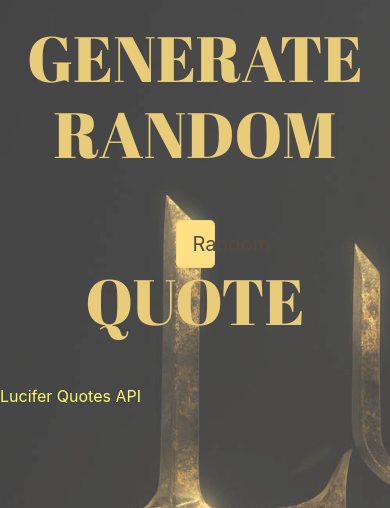
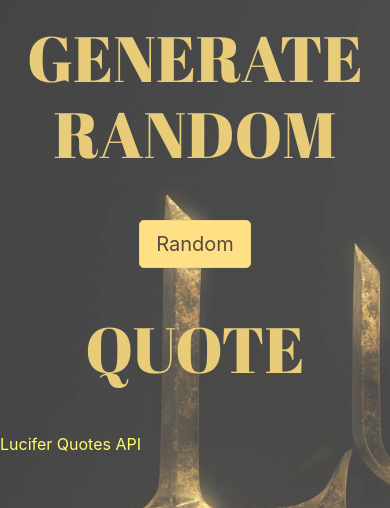
Before and after one commit to Chetsxx/lucifer_quotes, a Flask app: page / in a window 390 px wide. Shown: the top 508 px of the page. Run offline with Flask 2, Linux system fonts and the light colour scheme.

Commit message:
mobile friendly button

```diff
--- a/static/styles.css
+++ b/static/styles.css
@@ -58,6 +58,7 @@ h1 {
     align-items: center;
     justify-content: center;
     text-align: center;
+
 }
 
 
@@ -66,13 +67,10 @@ h1 {
 }
 
 .btn {
-    position: absolute;
     color: #59493F;
     background-color: #FFE085;
     border-color: #F2D57E;
     align:center;
-    left: 45%;
-    width: 10%;
 }
 
 .btn:hover {
--- a/templates/index.html
+++ b/templates/index.html
@@ -11,11 +11,11 @@
 </head>
 <body class="homepage">
 
-<div class="generate">
+<div class="generate col-lg col-md-6">
     <h1>GENERATE RANDOM</h1>
 </div>
 
-<div class="click">
+<div class="click generate col-lg col-md-6">
    <a href="{{ url_for('quote') }}"> <button type="button" class="btn btn-light btn-lg">Random</button> </a>
 </div>
 
```
